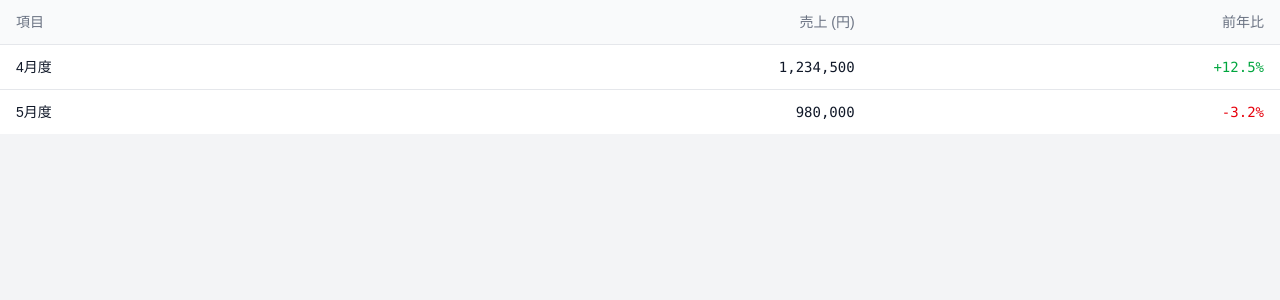
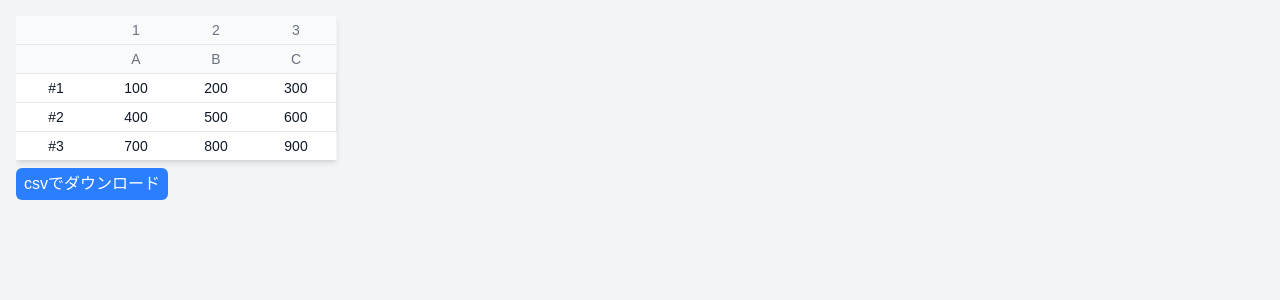
Before and after one commit to sanotaku/nextjs-utils, a Next.js app: page / in a window 1280 px wide. Shown: the top 300 px of the page. Built offline with nearby package versions, Linux system fonts and the light colour scheme.

Commit message:
DataTableを追加

```diff
--- /dev/null
+++ b/app/components/DataTable.tsx
@@ -0,0 +1,68 @@
+"use client"
+type DataTableProps = {
+  columnsArray: string[][]
+  indexArray: string[]
+  data: string[][]
+}
+
+
+
+export default function DataTable({columnsArray, indexArray, data}: DataTableProps) {
+
+  const displayColumns = columnsArray.map(columns => ["", ...columns])
+
+  const handleDownload = () => {
+
+    const conbinedData = []
+
+    for (let index = 0; index < data.length; index++) {
+      const tmp = [indexArray[index]]
+      for (const element of data[index]) {
+        tmp.push(element)
+      }
+      conbinedData.push(tmp)
+    }
+
+    const csvText = [displayColumns, ...conbinedData]
+      .map((row) => row.join(",")).join("\n")
+
+    // Excelなどで文字化けしにくくする
+    const blob = new Blob(["\uFEFF" + csvText], { type: "text/csv;charset=utf-8;" })
+
+    const url = URL.createObjectURL(blob)
+
+    const a = document.createElement("a")
+    a.href = url
+    a.download = "data.csv"
+    a.click()
+
+    URL.revokeObjectURL(url)
+  }
+
+  return (
+    <>
+      <div className="overflow-x-auto">
+        <table className="divide-y divide-gray-200 text-sm shadow-md">
+          <thead className="divide-y divide-gray-200 bg-gray-50">
+            {displayColumns.map((columns, idx) => (
+              <tr key={idx}>
+                {columns.map(column => <th className="w-20 px-1 py-1 text-center font-medium text-gray-500" key={column}>{column}</th>)}
+              </tr>
+            ))}
+          </thead>
+          <tbody className="divide-y divide-x divide-gray-200 bg-white">
+
+            {data.map((dataRecord, idx) => (
+              <tr key={idx} className="hover:bg-blue-50 text-center">
+                <td className="px-4 py-1 text-gray-900">{indexArray[idx]}</td>
+                {dataRecord.map(datum => (<td key={datum} className="px-1 py-1 text-gray-900 text-center">{datum}</td>))}
+              </tr>
+            ))}
+          </tbody>
+        </table>
+
+        <button className="bg-blue-500 hover:bg-blue-700 disabled:bg-gray-500 text-white my-2 px-2 py-1 rounded-md" onClick={handleDownload}>csvでダウンロード</button>
+      </div>
+    </>
+  )
+}
--- a/app/components/Table.tsx
+++ b/app/components/Table.tsx
@@ -10,19 +10,19 @@ export type Column<T> = {
   render?: (row: T) => ReactNode
 }
 
-type DataTableProps<T> = {
+type TableProps<T> = {
   data: T[]
   columns: Column<T>[]
   rowKey?: (row: T, index: number) => string | number
   onRowClick?: (row: T) => void
 }
 
-export default function DataTable<T>({
+export default function Table<T>({
   data,
   columns,
   rowKey,
   onRowClick,
-}: DataTableProps<T>) {
+}: TableProps<T>) {
   const getAlignClass = (align: Column<T>["align"]) => {
     switch (align) {
       case "center":
--- a/app/page.tsx
+++ b/app/page.tsx
@@ -1,40 +1,25 @@
 "use client"
 
-import FileInput from "./components/FileInput";
+import DataTable from "./components/DataTable";
+
 
 export default function Home() {
-  const handleChange = (fileList: FileList | null) => {
-    if (!fileList) return
+  const columnsArray: string[][] = [
+    ["1", "2", "3"],
+    ["A", "B", "C"],
+  ]
+  const indexArray: string[] = ["#1", "#2", "#3"]
 
-    console.log(fileList[0].name)
-  }
+  const data = [
+    ["100", "200", "300"],
+    ["400", "500", "600"],
+    ["700", "800", "900"]
+  ]
 
   return (
-    <>
-      <div className="overflow-x-auto">
-        <table className="min-w-full divide-y divide-gray-200 text-sm">
-          <thead className="bg-gray-50">
-            <tr>
-              <th className="px-4 py-3 text-left font-medium text-gray-500">項目</th>
-              <th className="px-4 py-3 text-right font-medium text-gray-500">売上 (円)</th>
-              <th className="px-4 py-3 text-right font-medium text-gray-500">前年比</th>
-            </tr>
-          </thead>
-          <tbody className="divide-y divide-gray-200 bg-white">
-            <tr>
-              <td className="px-4 py-3 text-gray-900">4月度</td>
-              <td className="px-4 py-3 text-right font-mono text-gray-900">1,234,500</td>
-              <td className="px-4 py-3 text-right font-mono text-green-600">+12.5%</td>
-            </tr>
-            <tr>
-              <td className="px-4 py-3 text-gray-900">5月度</td>
-              <td className="px-4 py-3 text-right font-mono text-gray-900">980,000</td>
-              <td className="px-4 py-3 text-right font-mono text-red-600">-3.2%</td>
-            </tr>
-          </tbody>
-        </table>
-      </div>
-    </>
+    <div className="m-4">
+      <DataTable columnsArray={columnsArray} indexArray={indexArray} data={data}/>
+    </div>
 
   );
 }
```
